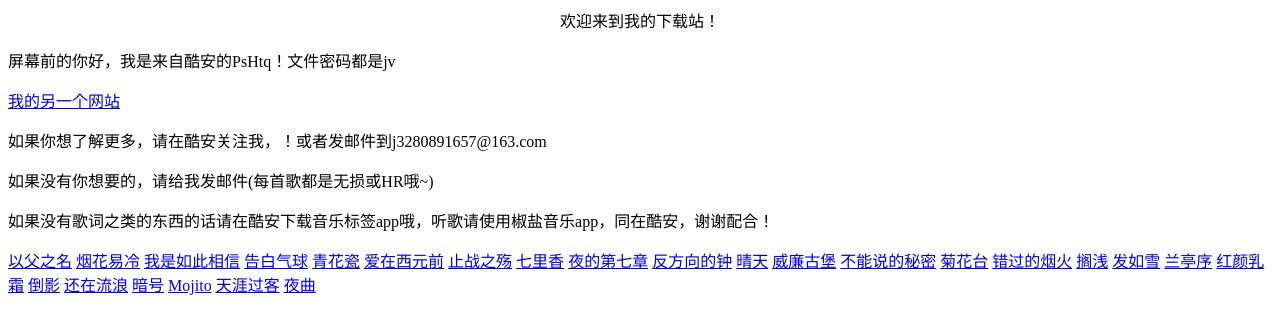
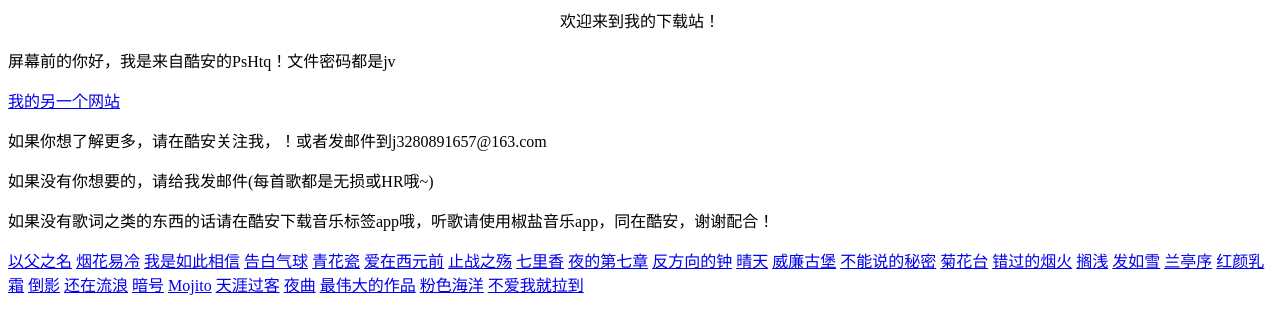
Before and after one commit to qqqik/jinhongyuan, a plain HTML site: page index.html in a window 1280 px wide. Drawn offline with Linux system fonts and the light colour scheme.

Commit message:
Update index.html

```diff
--- a/index.html
+++ b/index.html
@@ -33,5 +33,8 @@
           <a href="https://wwd.lanzouw.com/ip7NG09ns3xc/">Mojito</a>
           <a href="https://wwd.lanzouw.com/iW8GR09ns44j/">天涯过客</a>
           <a href="https://wwd.lanzouw.com/iIcMO09ns49e/">夜曲</a>
+ <a href="https://wwd.lanzouw.com/iVOam09nzu0d/">最伟大的作品</a>
+ <a href="https://wwd.lanzouw.com/i2vvG09nzr5a/">粉色海洋</a>
+ <a href="https://wwd.lanzouw.com/iogdG09nzsja/">不爱我就拉到</a>
   </body>
 </html>
```
